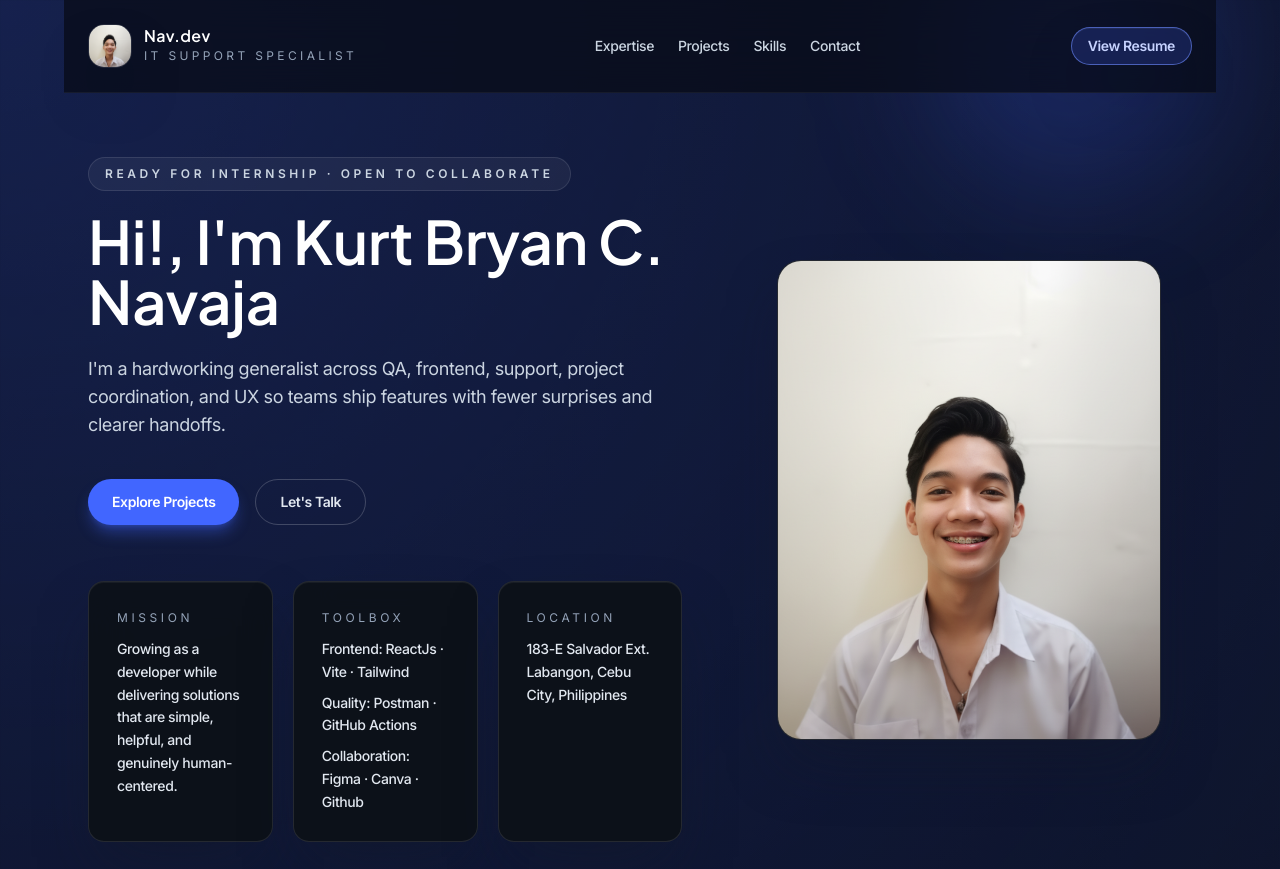
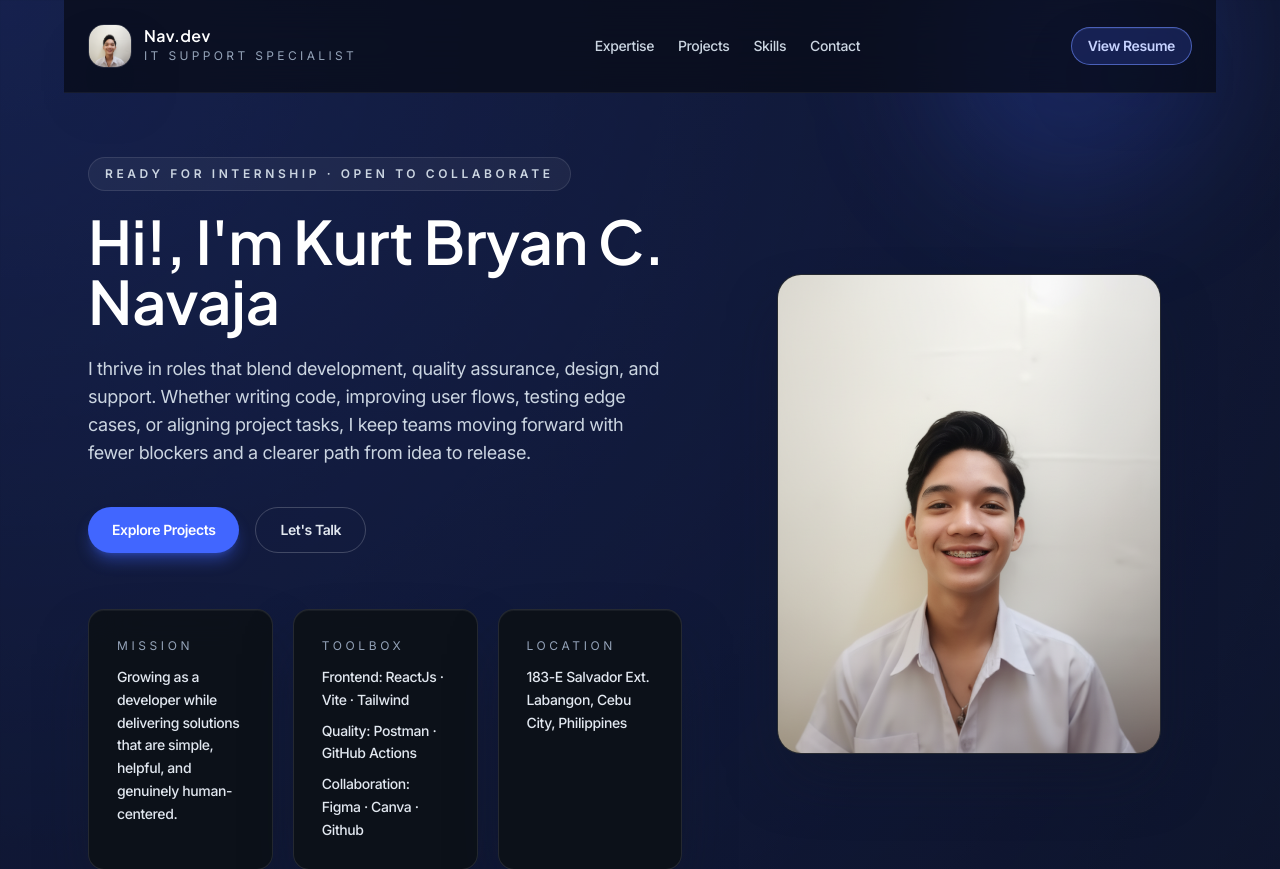
Before and after one commit to kurt-navaja/Myfolio, a React (Vite) app in the folder myfolio/: page / in a window 1280 px wide. Shown: the top 869 px of the page. Built offline with nearby package versions, Linux system fonts and the light colour scheme.

Commit message:
Updated personal description

```diff
--- a/myfolio/src/data/portfolio.js
+++ b/myfolio/src/data/portfolio.js
@@ -22,7 +22,7 @@ export const hero = {
   headline:
     'Hi!, I\'m Kurt Bryan C. Navaja',
   description:
-    "I'm a hardworking generalist across QA, frontend, support, project coordination, and UX so teams ship features with fewer surprises and clearer handoffs.",
+    "I thrive in roles that blend development, quality assurance, design, and support. Whether writing code, improving user flows, testing edge cases, or aligning project tasks, I keep teams moving forward with fewer blockers and a clearer path from idea to release.",
   ctas: {
     primary: { label: 'Explore Projects', href: '#projects' },
     secondary: { label: "Let's Talk", href: 'mailto:bryannavaja123@gmail.com' },
```
